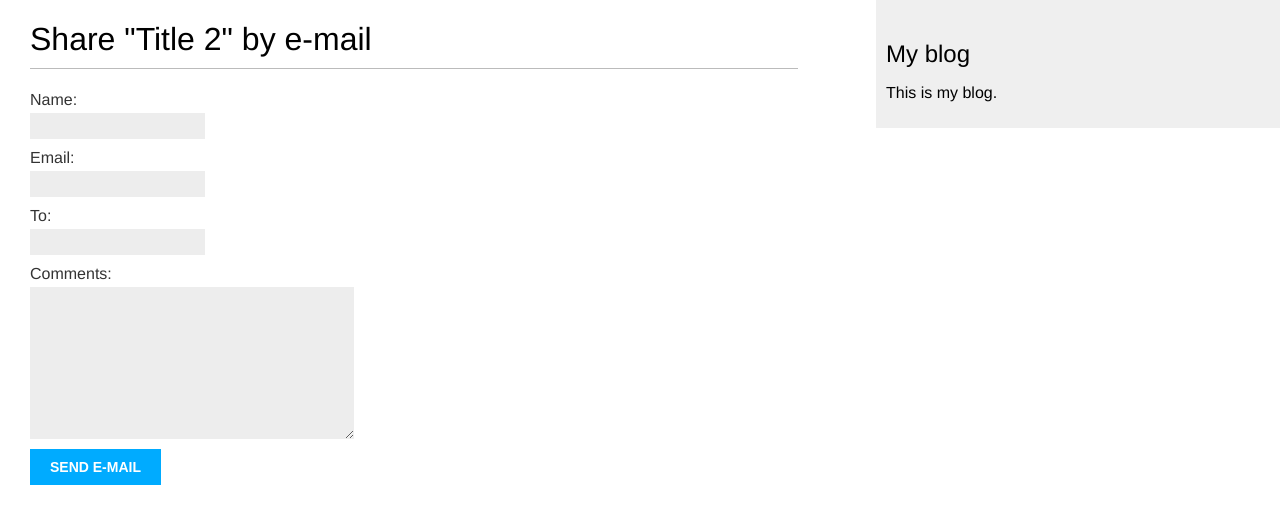
After one commit to M254-bto/django-3-blog, a Django app: page /2/share in a window 1280 px wide. The commit adds this page. Shown: the top 524 px of the page. Run offline with Django 3.2, Linux system fonts and the light colour scheme; data comes from the database, SQL or seed files in the repository.

Commit message:
email sender commit

```diff
--- /dev/null
+++ b/blog/forms.py
@@ -0,0 +1,7 @@
+from django import forms
+
+class EmailPostForm(forms.Form):
+    name = forms.CharField(max_length=20)
+    email = forms.EmailField()
+    to = forms.EmailField()
+    comments = forms.CharField(required=False, widget=forms.Textarea)
--- a/blog/urls.py
+++ b/blog/urls.py
@@ -10,4 +10,5 @@ app_name = 'blog'
 urlpatterns = [
 path('', views.post_list, name='post_list'),
 path('<int:year>/<int:month>/<int:day>/<slug:post>/', views.post_detail, name='post_detail'),
+path('<int:post_id>/share', views.post_share, name='post_share'),
 ]
--- a/blog/views.py
+++ b/blog/views.py
@@ -1,5 +1,8 @@
+from django.forms.fields import EmailField
 from django.shortcuts import render, get_object_or_404
 from .models import Post
+from .forms import EmailPostForm
+from django.core.mail import send_mail
 
 def post_list(request):
     posts = Post.published.all()
@@ -17,3 +20,26 @@ def post_detail(request, year, month, day, post):
                             publish__day=day)
     return render(request, 'blog/post/detail.html',
                                   {'post': post})
+
+
+
+def post_share(request, post_id):
+    post = get_object_or_404(Post, id=post_id, status = 'published')
+    sent = False
+    if request.method == 'POST':
+        form = EmailPostForm(request.POST)
+        if form.is_valid():
+            cd = form.cleaned_data
+            post_url = request.build_absolute_uri(post.get_absolute_url())
+            subject = f"{cd['name']} recommends you read " f"{post.title}"
+            message = f"Read {post.title} at {post_url}\n\n" f"{cd['name']}\'s comments: {cd['comments']}"
+            send_mail(subject, message, 'ngechamike26@gmail.com',
+            [cd['to']])
+            sent = True
+
+    else:
+        form = EmailPostForm()
+
+    return render(request, 'blog/post/share.html', context= {"form": form,
+                                                              "post": post,
+                                                              "sent": sent})
--- a/templates/blog/post/detail.html
+++ b/templates/blog/post/detail.html
@@ -12,4 +12,7 @@
 {{ post.body|linebreaks }}
 
 
+<p><a href="{% url 'blog:post_share' post.id %}">Share this post</a></p>
+
+
 {% endblock %}
--- /dev/null
+++ b/templates/blog/post/share.html
@@ -0,0 +1,26 @@
+{% extends "blog/base.html" %}
+
+{% block title %}Share a post{% endblock %}
+
+{% block content %}
+
+{% if sent %}
+
+<h1>E-mail successfully sent</h1>
+
+<p>"{{ post.title }}" was successfully sent to {{ form.cleaned_data.to }}.</p>
+
+{% else %}
+
+<h1>Share "{{ post.title }}" by e-mail</h1>
+
+<form method="post">
+
+{{ form.as_p }}
+{% csrf_token %}
+
+<input type="submit" value="Send e-mail">
+
+</form>
+{% endif %}
+{% endblock %}
```
Also changed, not shown: mysite/settings.py (+7 -0 lines).
